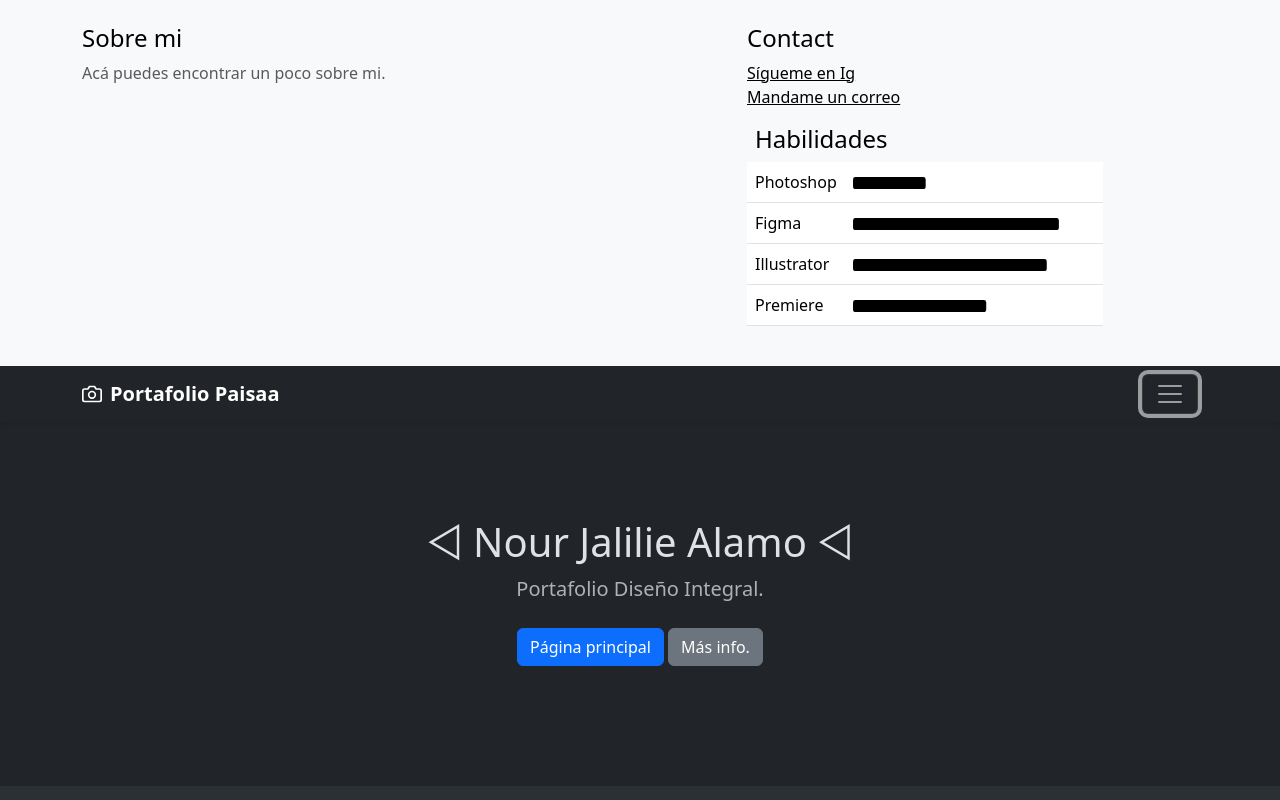
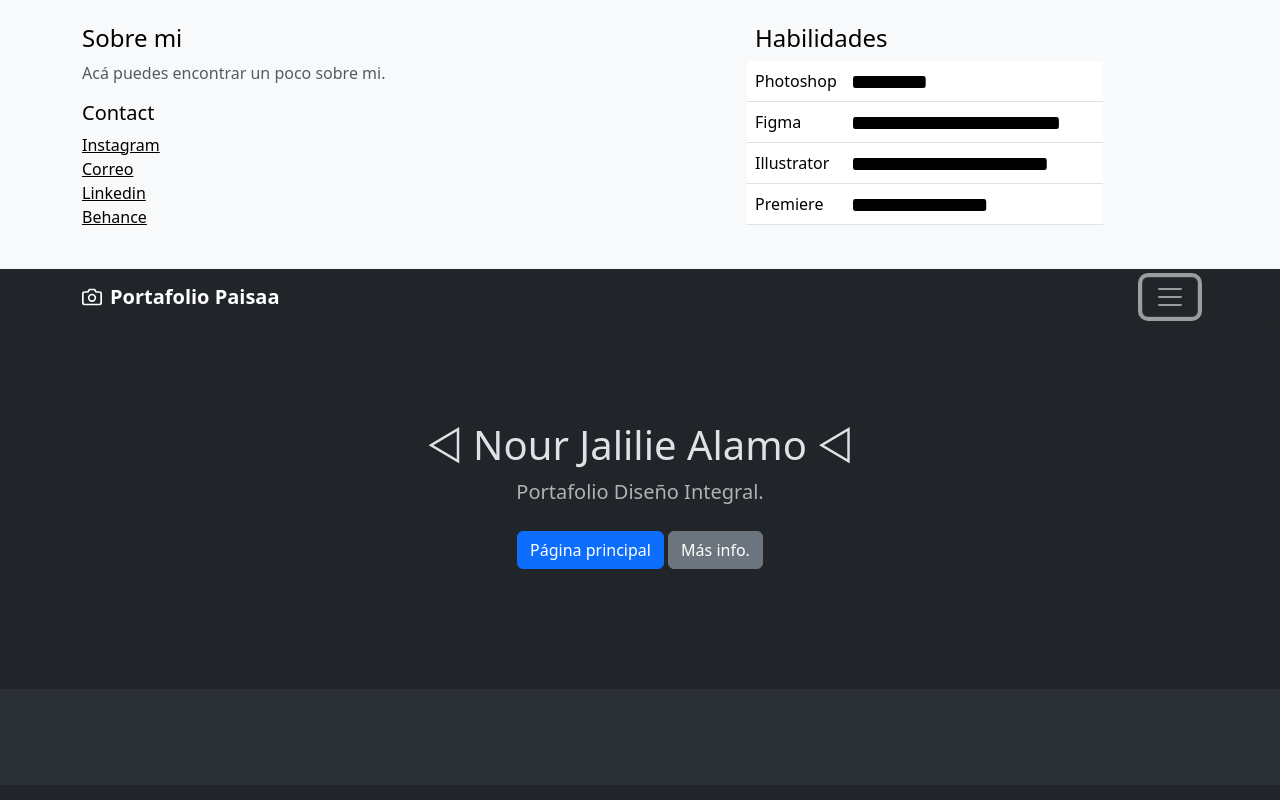
Before and after one commit to NourJalilie/Clase10, a plain HTML site: page index.html in a window 1280 px wide. Both pictures are taken after a click on the button "Toggle navigation". Shown: the top 800 px of the page. Drawn offline with nearby package versions, Linux system fonts and the light colour scheme; no server answers.

Commit message:
Update index.html

```diff
--- a/index.html
+++ b/index.html
@@ -18,13 +18,15 @@
                             <p class="text-body-secondary">
                                 Acá puedes encontrar un poco sobre mi.
                             </p>
+                            <h5>Contact</h5>
+                            <ul class="list-unstyled">
+                                <li><a href="https://www.instagram.com/paisa.dno/" class="text-black">Instagram</a></li>
+                                <li><a href="mailto:nour.jalilie@uc.cl" class="text-black">Correo</a></li>
+                                <li><a href="https://www.linkedin.com/in/nour-jalilie-alamo-5a618a310/" class="text-black">Linkedin</a></li>
+                                <li><a href="https://www.behance.net/nourjalilie_" class="text-black">Behance</a></li>
+                            </ul>
                         </div>
                          <div class="col-sm-4 <!--offset-md-1--> py-4">
-                             <h4>Contact</h4>
-                            <ul class="list-unstyled">
-                                <li><a href="https://www.instagram.com/paisa.dno/" class="text-black">Sígueme en Ig</a></li>
-                                <li><a href="mailto:nour.jalilie@uc.cl" class="text-black">Mandame un correo</a></li>
-                            </ul>
                             <h4 class="ms-2">Habilidades</h4>
                             <table id="aqui" class="table"></table>
                         </div>
```
